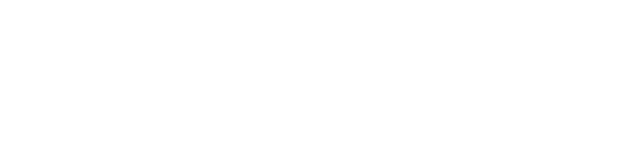
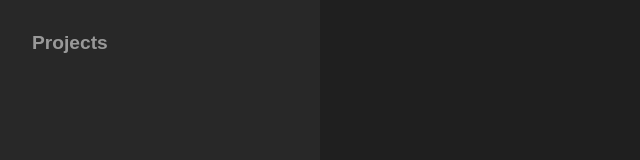
Before and after one commit to alopine/odin-todo-list, a website built with webpack: page dist/index.html in a window 1280 px wide. Shown: the whole page, without its empty margins (0-640 px from the left). Built offline with nearby package versions, Linux system fonts and the light colour scheme.

Commit message:
Create skeleton JS modules and add basic styling

```diff
--- a/package.json
+++ b/package.json
@@ -17,6 +17,8 @@
   },
   "homepage": "https://github.com/alopine/odin-todo-list#readme",
   "devDependencies": {
+    "css-loader": "^6.7.1",
+    "style-loader": "^3.3.1",
     "webpack": "^5.72.0",
     "webpack-cli": "^4.9.2"
   }
--- /dev/null
+++ b/src/modules/domDisplay.js
@@ -0,0 +1 @@
+// Controls visual elements of DOM
--- /dev/null
+++ b/src/modules/domLogic.js
@@ -0,0 +1 @@
+// Controls DOM functionality
--- /dev/null
+++ b/src/modules/eventListeners.js
@@ -0,0 +1 @@
+// Add event listeners to DOM elements
--- /dev/null
+++ b/src/style.css
@@ -0,0 +1,37 @@
+/* || Custom properties */
+
+:root {
+    --main-text-color: #FFFFFF87;
+}
+
+/* || General styles */
+
+* {
+    box-sizing: border-box;
+    margin: 0;
+    padding: 0;
+}
+
+body {
+    height: 100vh;
+    display: grid;
+    grid-template-columns: 1fr 3fr;
+    font-family: Arial, Helvetica, sans-serif;
+    color: var(--main-text-color);
+}
+
+.sidebar {
+    background-color: #282828;
+    padding: 2rem 0 0 2rem;
+    display: flex;
+    flex-direction: column;
+}
+
+.heading {
+    font-size: 1.2rem;
+    font-weight: 700;
+}
+
+main {
+    background-color: #1F1F1F;
+}
--- a/webpack.config.js
+++ b/webpack.config.js
@@ -1,9 +1,22 @@
 const path = require('path');
 
 module.exports = {
+    mode: 'development',
     entry: './src/index.js',
     output: {
         filename: 'main.js',
-        path: path.resolve(__dirnam, 'dist'),
+        path: path.resolve(__dirname, 'dist'),
+    },
+    module: {
+        rules: [
+            {
+                test: /\.css$/i,
+                use: ['style-loader', 'css-loader'],
+            },
+            {
+                test: /\.(png|svg|jpg|jpeg|gif)$/i,
+                type: 'asset/resource',
+            },
+        ],
     },
 };
```
Also changed, not shown: src/index.js (+14 -0 lines), dist/index.html, dist/main.js (added), 1 other file.
